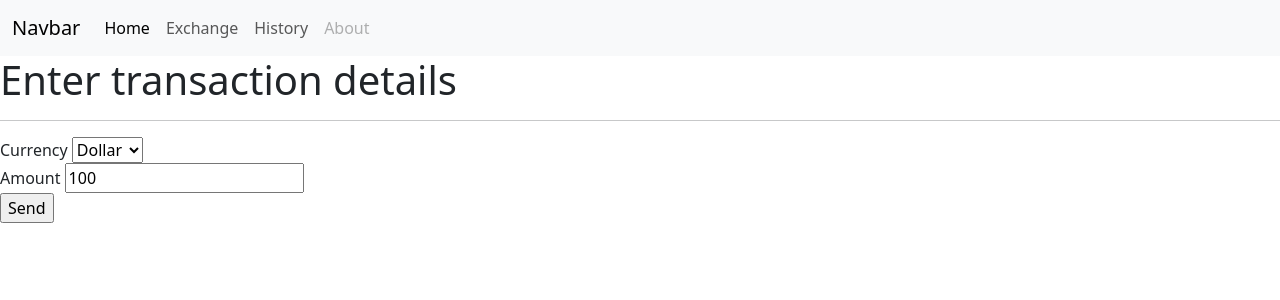
After one commit to rajkonkret/or-flask-13-12-v3-NicerApp, a Flask app: page /exchange in a window 1280 px wide. The commit adds this page. Shown: the top 300 px of the page. Run offline with Flask 3, Linux system fonts and the light colour scheme.

Commit message:
2 - add assets from other project

```diff
--- a/Templates/base.html
+++ b/Templates/base.html
@@ -7,8 +7,15 @@
     <link href="https://cdn.jsdelivr.net/npm/bootstrap@5.3.2/dist/css/bootstrap.min.css" rel="stylesheet" integrity="sha384-T3c6CoIi6uLrA9TneNEoa7RxnatzjcDSCmG1MXxSR1GAsXEV/Dwwykc2MPK8M2HN" crossorigin="anonymous">
   </head>
   <body>
+  {% include "menu.html" %}
+
     {% block navbar %} {% endblock %}
     {% block content %} {% endblock %}
+
+    <h1>
+        {% block body_header %} {% endblock %}
+    </h1>
+        {% block body_content %} <HR> {% endblock %}
     <script src="https://cdn.jsdelivr.net/npm/bootstrap@5.3.2/dist/js/bootstrap.bundle.min.js" integrity="sha384-C6RzsynM9kWDrMNeT87bh95OGNyZPhcTNXj1NW7RuBCsyN/o0jlpcV8Qyq46cDfL" crossorigin="anonymous"></script>
   </body>
 </html>
--- /dev/null
+++ b/Templates/exchange.html
@@ -0,0 +1,20 @@
+{% extends "base.html" %}
+
+{% block body_header %}
+    Enter transaction details
+{% endblock %}
+
+{% block body_content %}
+{{ super() }}
+        <form id="exchange_form" action="{{ url_for('exchange') }}" method="POST">
+            <label for="currency">Currency</label>
+            <select id="currency" name="currency">
+                {% for currency in offer.currencies %}
+                    <option value="{{ currency.code }}">{{ currency.name }}</option>
+                {% endfor %}
+            </select><br>
+            <label for="amount">Amount</label>
+            <input type="text" id="amount" name="amount" value="100"><br>
+            <input type="submit" value="Send">
+        </form>
+{% endblock %}
--- /dev/null
+++ b/Templates/menu.html
@@ -0,0 +1,24 @@
+<nav class="navbar navbar-expand-lg bg-body-tertiary">
+  <div class="container-fluid">
+    <a class="navbar-brand" href="#">Navbar</a>
+    <button class="navbar-toggler" type="button" data-bs-toggle="collapse" data-bs-target="#navbarNav" aria-controls="navbarNav" aria-expanded="false" aria-label="Toggle navigation">
+      <span class="navbar-toggler-icon"></span>
+    </button>
+    <div class="collapse navbar-collapse" id="navbarNav">
+      <ul class="navbar-nav">
+        <li class="nav-item">
+          <a class="nav-link active" aria-current="page" href="{{ url_for('index') }}">Home</a>
+        </li>
+        <li class="nav-item">
+          <a class="nav-link" href="{{ url_for('exchange') }}">Exchange</a>
+        </li>
+        <li class="nav-item">
+          <a class="nav-link" href="#">History</a>
+        </li>
+        <li class="nav-item">
+          <a class="nav-link disabled" aria-disabled="true">About</a>
+        </li>
+      </ul>
+    </div>
+  </div>
+</nav>
--- a/app.py
+++ b/app.py
@@ -1,8 +1,37 @@
-from flask import Flask, render_template
-from flask_bootstrap import Bootstrap
+from flask import Flask, render_template, flash, url_for, request
 
 app = Flask(__name__)
-bootstrap = Bootstrap(app)
+app.config['SECRET_KEY'] = 'SomthingWhatNoICanGuess'
+
+
+class Currency:
+
+    def __init__(self, code, name, flag):
+        self.code = code
+        self.name = name
+        self.flag = flag
+
+    def __repr__(self):
+        return f'<Currency {self.code}>'
+
+
+class CantorOffer:
+    def __init__(self):
+        self.currencies = []
+        self.denied_codes = []
+
+    def load_offer(self):
+        self.currencies.append(Currency('USD', 'Dollar', 'flag_usa.png'))
+        self.currencies.append(Currency('EUR', 'Euro', 'flag_euro.png'))
+        self.currencies.append(Currency('JPY', 'Yen', 'flag_japan.png'))
+        self.currencies.append(Currency('GBP', 'Pound', 'flag_uk.png'))
+        self.denied_codes.append('USD')
+
+    def get_by_code(self, code):
+        for currency in self.currencies:
+            if currency.code == code:
+                return currency
+        return Currency('unknown', 'unknown', 'flag_pirat.png')
 
 
 @app.route('/')
@@ -10,5 +39,33 @@ def index():
     return render_template("index.html")
 
 
+@app.route('/exchange', methods=['GET', 'POST'])
+def exchange():
+    offer = CantorOffer()
+    offer.load_offer()
+
+    if request.method == 'GET':
+        return render_template('exchange.html', offer=offer)
+    else:
+        flash("Debug mode")
+        currency = 'EUR'
+        if 'currency' in request.form:
+            currency = request.form['currency']
+
+        if currency in offer.denied_codes:
+            flash(f"The currency {currency} cannot be accepted")
+        elif offer.get_by_code(currency) == 'unknown':
+            flash(f"the selected currency is unknown and cannot be accepted")
+        else:
+            flash(f"Request to chchange {currency} was accepted")
+
+        amount = 100
+        if 'amount' in request.form:
+            amount = request.form['amount']
+
+        return render_template('exchange_results.html', currency=currency, amount=amount,
+                               currency_info=offer.get_by_code(currency))
+
+
 if __name__ == '__main__':
     app.run(debug=True)
```
Also changed, not shown: Templates/exchange_results.html (added, +16 -0 lines), Templates/index.html (+1 -24 lines), Templates/macros.html (added, +9 -0 lines), static/flag_euro.png (added), static/flag_japan.png (added), static/flag_pirat.png (added), static/flag_uk.png (added), static/flag_usa.png (added).
